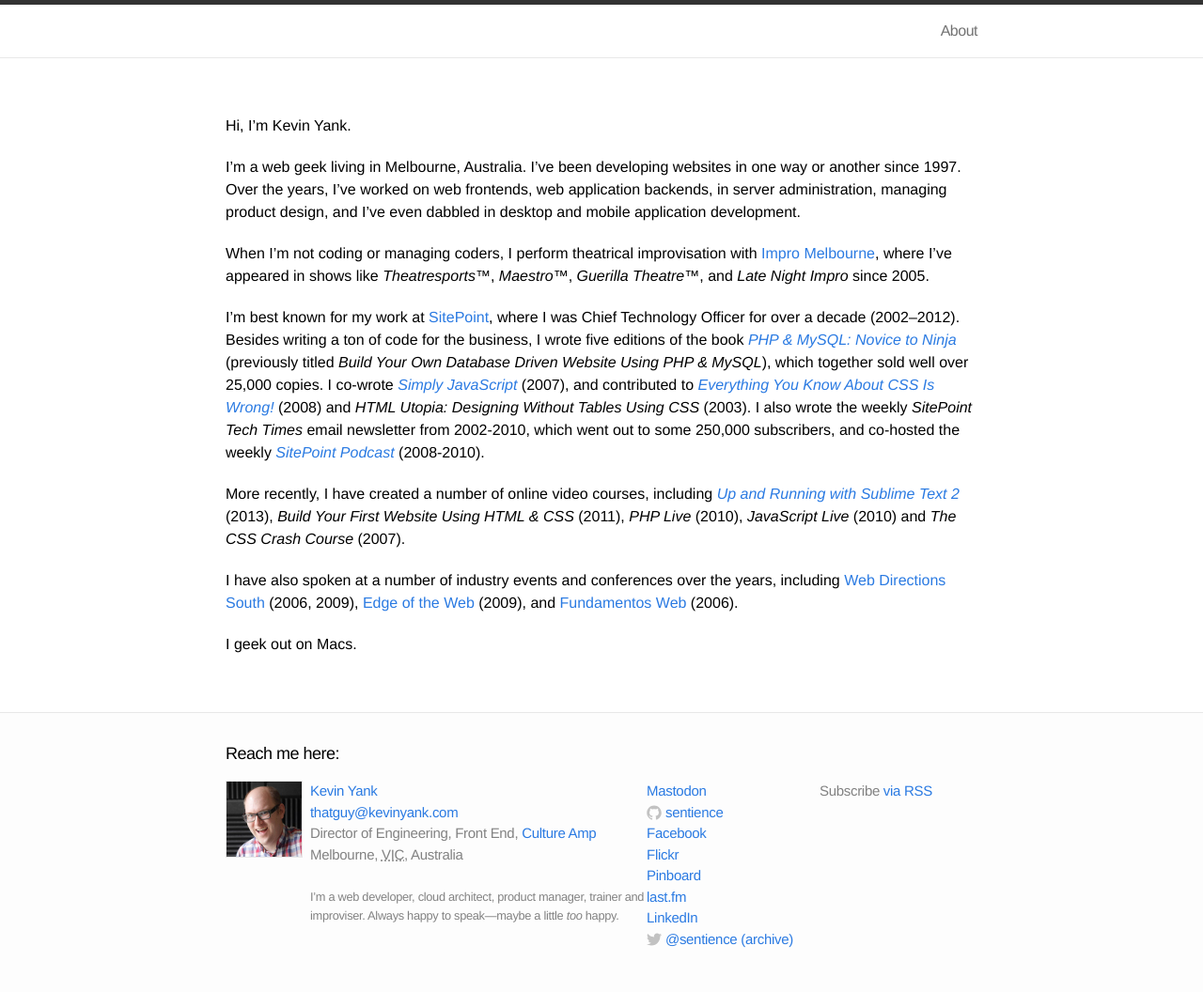
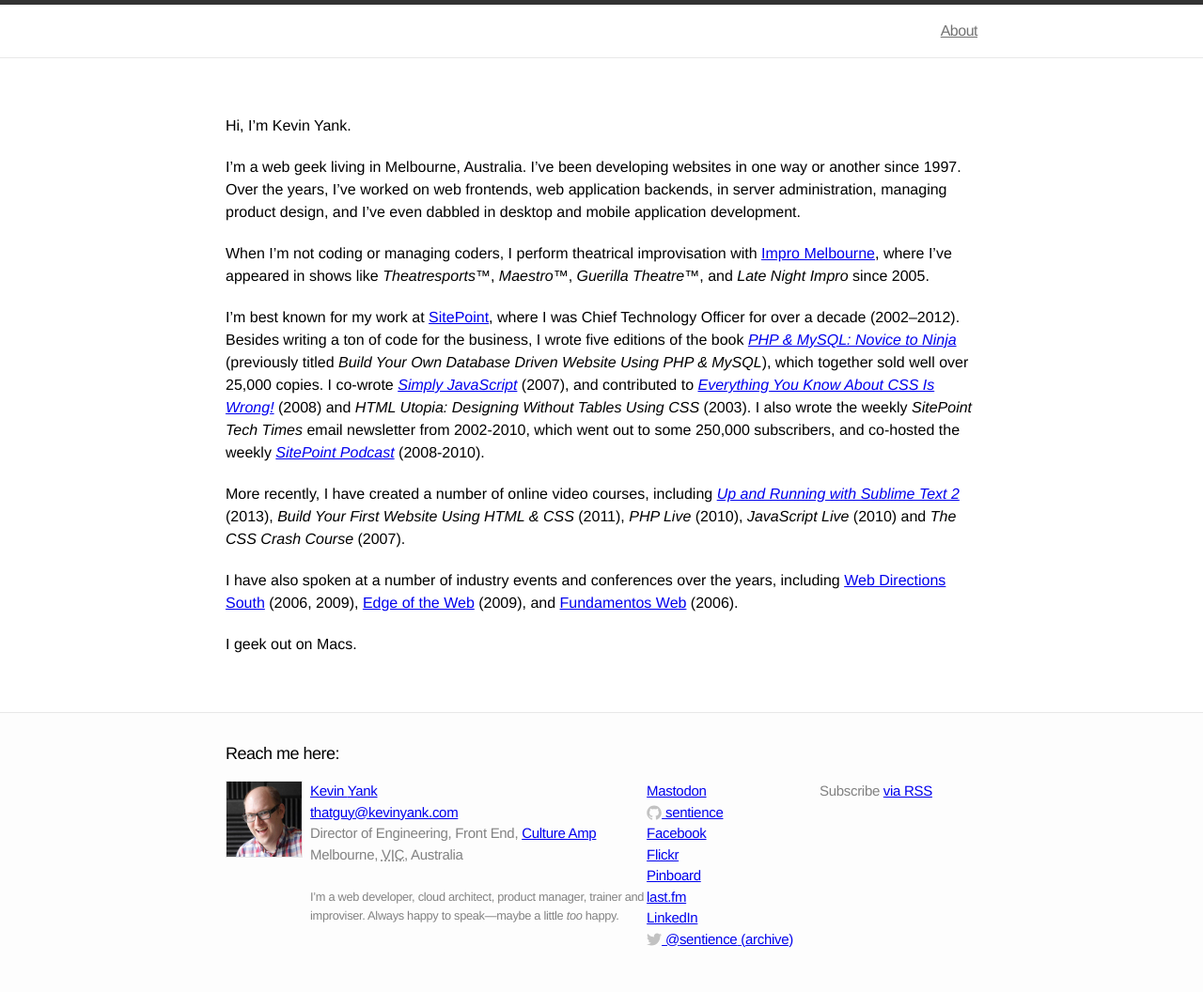
Before and after one commit to sentience/kevinyank.com, a Jekyll site: the page built from about.md, in a window 1280 px wide. Shown: the whole page at 94% size. Built offline with Jekyll 4.4.1, drawn with Linux system fonts in a browser that asks for light colours.

Commit message:
Use a site-wide accent color for links

```diff
--- a/css/main.css
+++ b/css/main.css
@@ -2,6 +2,18 @@
 @tailwind components;
 @tailwind utilities;
 
+@layer components {
+  /* Default link styles */
+  a:link {
+    @apply text-accent-700;
+  }
+  a:visited {
+    @apply text-accent-900;
+  }
+  a:any-link:hover {
+    @apply underline;
+  }
+}
 /* Base */
 /* ----------------------------------------------------------*/
 
@@ -22,10 +34,6 @@
 }
 
 h1, h2, h3, h4, h5, h6 { font-size: 100%; font-weight: 400; }
-
-a[href]       { color: #2a7ae2; text-decoration: none; }
-a[href]:hover { color: #000; text-decoration: underline; }
-a:visited     { color: #205caa; }
 
 /* Utility */
 
```
Also changed, not shown: tailwind.config.js (+7 -1 lines).
